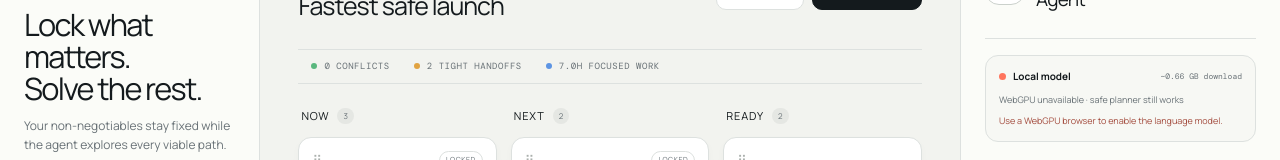
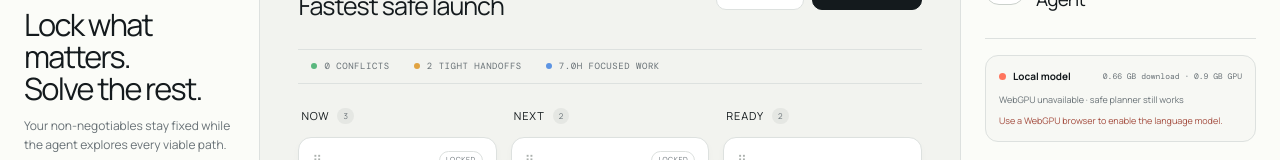
Before and after one commit to gnanam1990/latchwork, a Next.js app: page / in a window 1280 px wide. Shown: the part 148-308 px from the top of the page. Built offline with nearby package versions, Linux system fonts and the light colour scheme.

Commit message:
fix: show local model memory requirement

```diff
--- a/app/globals.css
+++ b/app/globals.css
@@ -101,7 +101,7 @@ button { color: inherit; }
 .model-status-dot.idle, .model-status-dot.ready { background: #5ab77e; box-shadow: 0 0 0 3px rgba(90,183,126,.13); }
 .model-status-dot.loading, .model-status-dot.thinking { background: #e1a341; box-shadow: 0 0 0 3px rgba(225,163,65,.14); }
 .model-status-dot.error, .model-status-dot.unsupported { background: var(--coral); }
-.model-size { margin-left: auto; color: var(--muted); font-family: var(--font-dm-mono), monospace; font-size: 8px; }
+.model-size { margin-left: auto; color: var(--muted); font-family: var(--font-dm-mono), monospace; font-size: 8px; white-space: nowrap; }
 .model-card p { margin: 9px 0 0; color: var(--muted); font-size: 9px; line-height: 1.5; overflow-wrap: anywhere; }
 .model-card .model-diagnostic { color: var(--ink); font-family: var(--font-dm-mono), monospace; font-size: 8px; }
 .model-progress { height: 5px; margin-top: 11px; overflow: hidden; border-radius: 999px; background: #e2e6e0; }
--- a/app/page.tsx
+++ b/app/page.tsx
@@ -296,7 +296,7 @@ export default function Home() {
             <div className="model-status-row">
               <span className={`model-status-dot ${modelStatus}`} />
               <strong>{modelStatus === 'ready' ? 'Local model online' : modelStatus === 'thinking' ? 'Thinking locally' : 'Local model'}</strong>
-              <span className="model-size">~0.66 GB download</span>
+              <span className="model-size">0.66 GB download · 0.9 GB GPU</span>
             </div>
             <p>{modelDetail}</p>
             {lastDecision && <p className="model-diagnostic">Last decision · {lastDecision}</p>}
```
